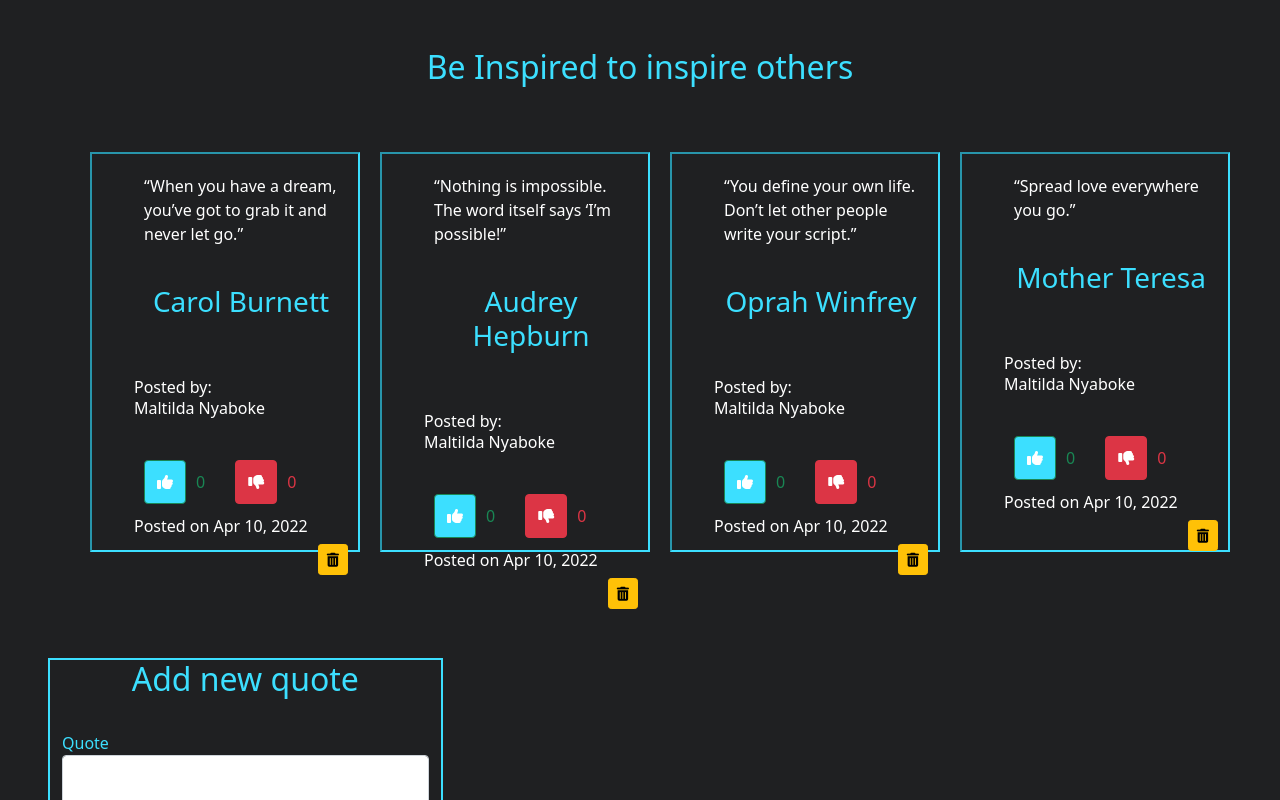
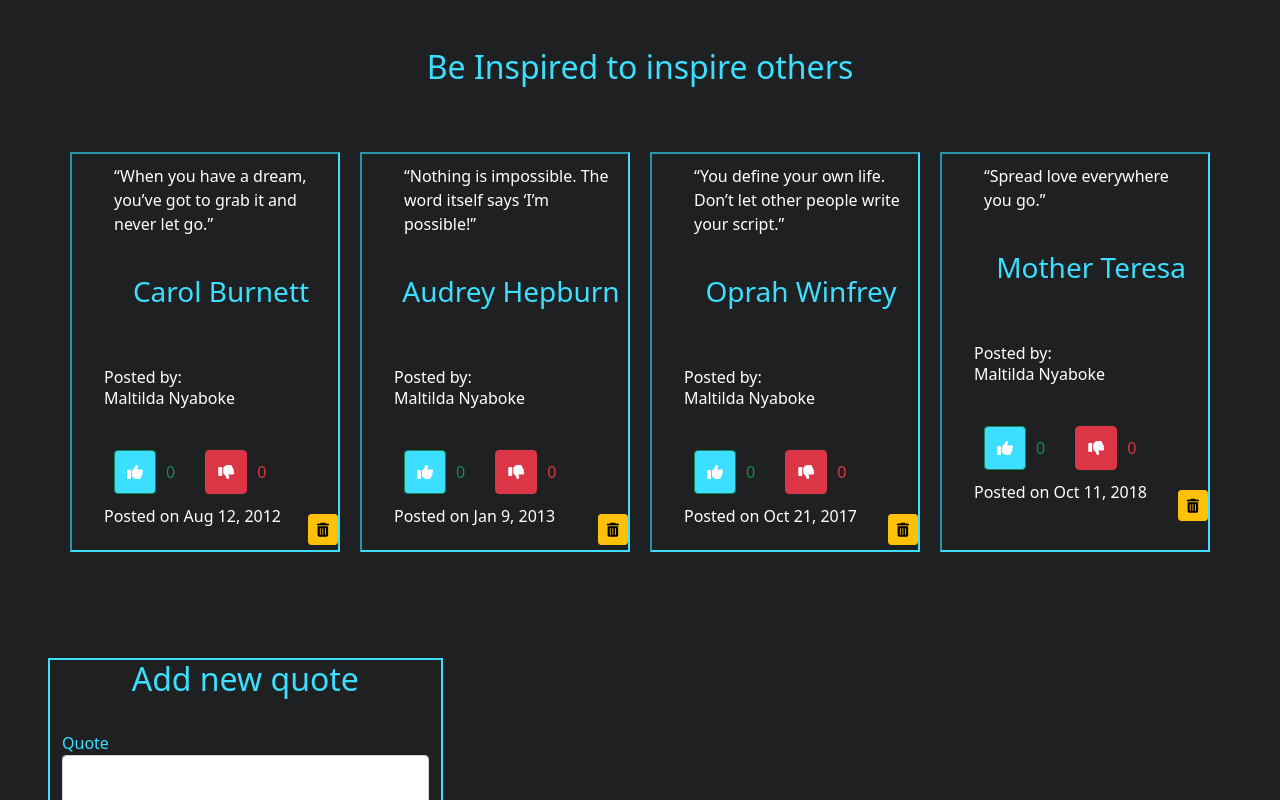
Before and after one commit to Maltilda-Nyaboke/week-8, an Angular app: page / in a window 1280 px wide. Shown: the top 800 px of the page. Built offline with nearby package versions, Linux system fonts and the light colour scheme.

Commit message:
style:add elements

```diff
--- a/src/app/post.pipe.ts
+++ b/src/app/post.pipe.ts
@@ -6,8 +6,8 @@ import { Pipe, PipeTransform } from '@angular/core';
 export class PostPipe implements PipeTransform {
 
   transform(dateInput: any){
-    let seconds:any = Math.floor(new Date()as any-dateInput/1000)
-    let interval =Math.floor(seconds/3153600)
+    // let seconds:any = Math.floor(new Date()as any-dateInput/1000)
+    // let interval =Math.floor(seconds/3153600)
     // if (interval>1){
     //   return interval + 'year'
     // }
--- a/src/app/quote-form/quote-form.component.css
+++ b/src/app/quote-form/quote-form.component.css
@@ -25,22 +25,19 @@ ul{
     margin: 10px;
     align-items: center;
     height: 400px;
-    width: 800px;
+    width: 1000px;
     color: white;
 }
 li{
     list-style: none;
     color: white;
-    padding: 10px;
+    /* padding: 10px; */
 }
 
-.rec{
-    /* background-color: deeppink; */
-    margin-left: 20px;
-}
+
 .del{
     float: right;
-    margin-top: 30px;
+    margin-top: 10px;
 }
 .up{
     display: inline-flex;
--- a/src/app/quote-form/quote-form.component.html
+++ b/src/app/quote-form/quote-form.component.html
@@ -6,7 +6,7 @@
     <div class="rec d-flex justify-content-center text-right mt-5">
 
       <ul *ngFor="let quote of quotes; let i = index">
-        <li appQuoteHighlight><p>{{quote.quote}}</p><br><span><h3>{{quote.author}}</h3></span> <br> <br> <span class="owner">Posted by:<h6>{{quote.owner}}</h6> </span> <br> <span class=" up text-success "> <button (click)='quote.addVote()' class="btn btn-success"><i class="fa-solid fa-thumbs-up"></i></button> <p>{{quote.upvotes}}</p></span> <span class=" up text-danger ml-3" ><button (click)='quote.subVote()' class=" btn btn-danger"><i class="fa-solid fa-thumbs-down"></i></button><p>{{quote.downvotes}}</p></span> <br> <span>Posted on {{newQuote.postDate|date}}</span>
+        <li appQuoteHighlight><p>{{quote.quote}}</p><br><span><h3>{{quote.author}}</h3></span> <br> <br> <span class="owner">Posted by:<h6>{{quote.owner}}</h6> </span> <br> <span class=" up text-success "> <button (click)='quote.addVote()' class="btn btn-success"><i class="fa-solid fa-thumbs-up"></i></button> <p>{{quote.upvotes}}</p></span> <span class=" up text-danger ml-3" ><button (click)='quote.subVote()' class=" btn btn-danger"><i class="fa-solid fa-thumbs-down"></i></button><p>{{quote.downvotes}}</p></span> <br> <span>Posted on {{quote.postDate|date}}</span>
           <div class="del">
             <app-quote-detail [quote]="quote" (isComplete)='deleteQuote($event,1)'></app-quote-detail>
           </div>
@@ -51,7 +51,7 @@
         <label for="owner">Owner</label>
         <input type="text" required class="form-control" id="owner"[(ngModel)]="newQuote.owner" name="owner" #owner="ngModel" required>
     </div>
-    <button (click)="create()" class="btn btn-success mt-5">Create</button>
+    <button (click)="create(quote)" class="btn btn-success mt-5">Create</button>
     </form>
 
 
--- a/src/app/quote-form/quote-form.component.ts
+++ b/src/app/quote-form/quote-form.component.ts
@@ -1,6 +1,7 @@
 import { Component, OnInit, Input, Output, EventEmitter } from '@angular/core';
 import { QuoteDetailComponent } from '../quote-detail/quote-detail.component';
 import { Quote } from '../quote';
+
 
 @Component({
   selector: 'app-quote-form',
@@ -21,13 +22,19 @@ newQuote = new Quote('','','', 0 , 0,new Date( ));
 
   author ="";
   quotes:Quote[]=[
-    new Quote('“When you have a dream, you’ve got to grab it and never let go.”','Carol Burnett','Maltilda Nyaboke', 0, 0,new Date(12,3,2020)),
-    new Quote('“Nothing is impossible. The word itself says ‘I’m possible!”','Audrey Hepburn','Maltilda Nyaboke', 0, 0,new Date(12,3,2020)),
-    new Quote('“You define your own life. Don’t let other people write your script.”','Oprah Winfrey','Maltilda Nyaboke', 0,0,new Date(12,3,2020)),
-    new Quote('“Spread love everywhere you go.”','Mother Teresa','Maltilda Nyaboke', 0, 0,new Date(12,3,2020))
+    new Quote('“When you have a dream, you’ve got to grab it and never let go.”','Carol Burnett','Maltilda Nyaboke', 0, 0,new Date(2006,13,2020)),
+    new Quote('“Nothing is impossible. The word itself says ‘I’m possible!”','Audrey Hepburn','Maltilda Nyaboke', 0, 0,new Date(2007,6,2020)),
+    new Quote('“You define your own life. Don’t let other people write your script.”','Oprah Winfrey','Maltilda Nyaboke', 0,0,new Date(2012,3,2030)),
+    new Quote('“Spread love everywhere you go.”','Mother Teresa','Maltilda Nyaboke', 0, 0,new Date(2013,3,2020))
   ]
-create(){
+create(quote){
+  let quo= quote.quote;
+  let aut = quote.author;
+  let own = quote.owner;
+  let pos = quote.postDate;
   let quoteLength = this.quotes.length;
+  // console.log(quote);
+
   this.quotes.push(this.newQuote)
 }
 
```
